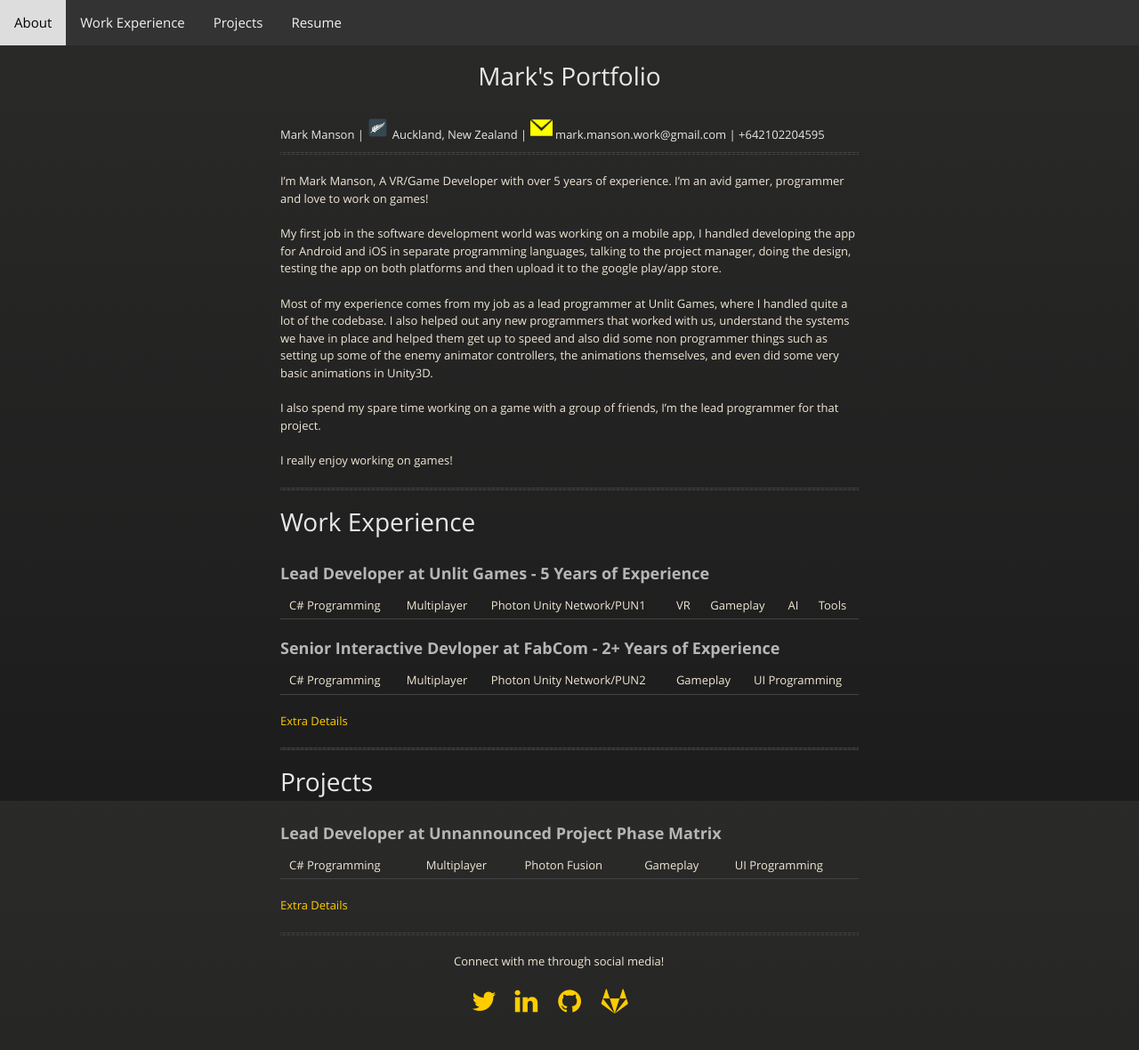
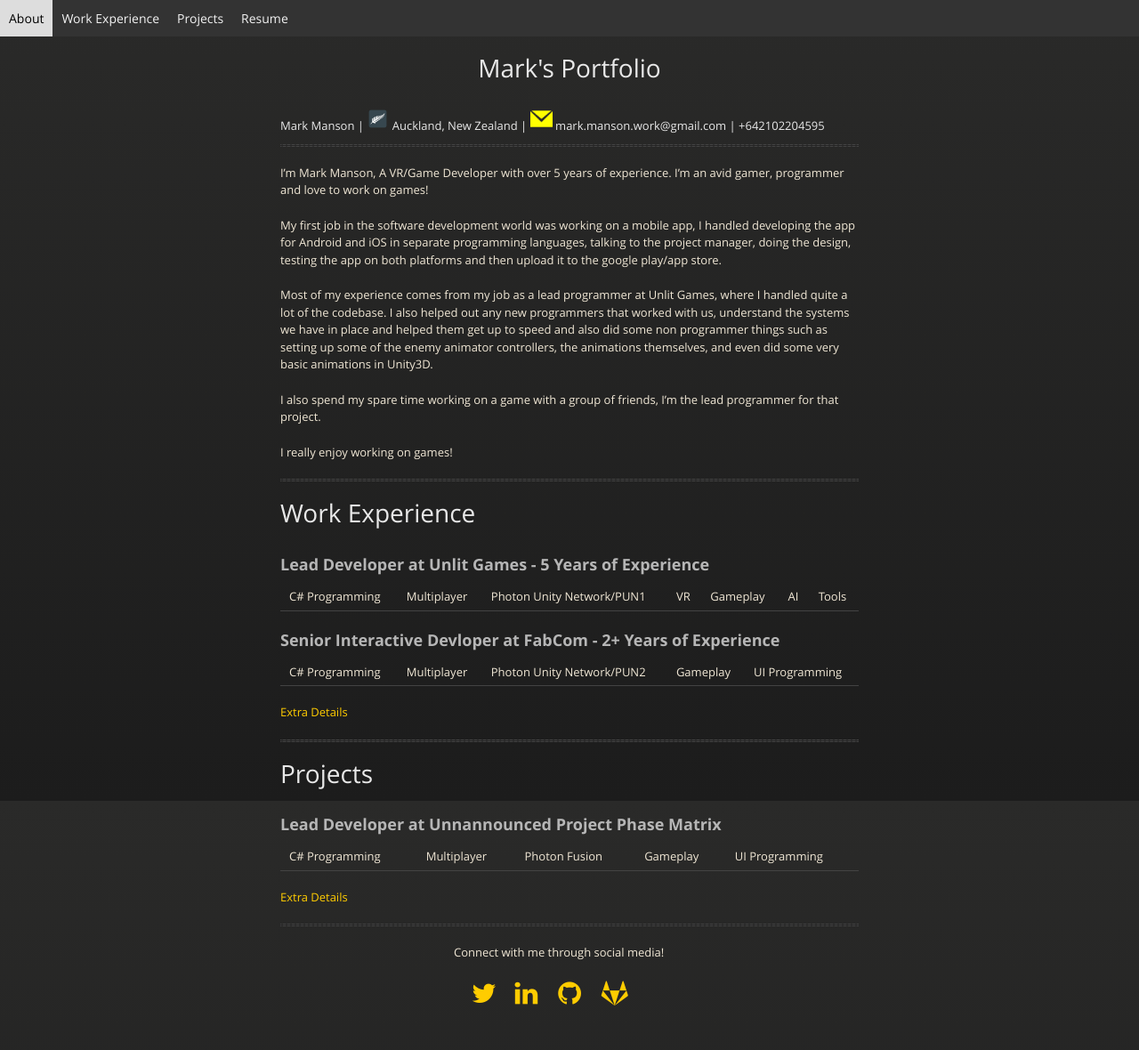
Before and after one commit to f03n1x/f03n1x.github.io, a Jekyll site: the page built from index.md, in a window 1280 px wide. Shown: the whole page at 89% size. Built offline with Jekyll 4.4.1, drawn with Linux system fonts in a browser that asks for light colours; our own code applies the rules of GitHub Pages for plain Markdown files.

Commit message:
more font changing for top nav

```diff
--- a/_layouts/default.html
+++ b/_layouts/default.html
@@ -24,9 +24,9 @@
 	  float: left;
 	  color: #f2f2f2;
 	  text-align: center;
-	  padding: 14px 16px;
+	  padding: 10px 10px;
 	  text-decoration: none;
-	  font-size: 15px;
+	  font-size: 14px;
 	}
 
 	.topnav a:hover {
```
